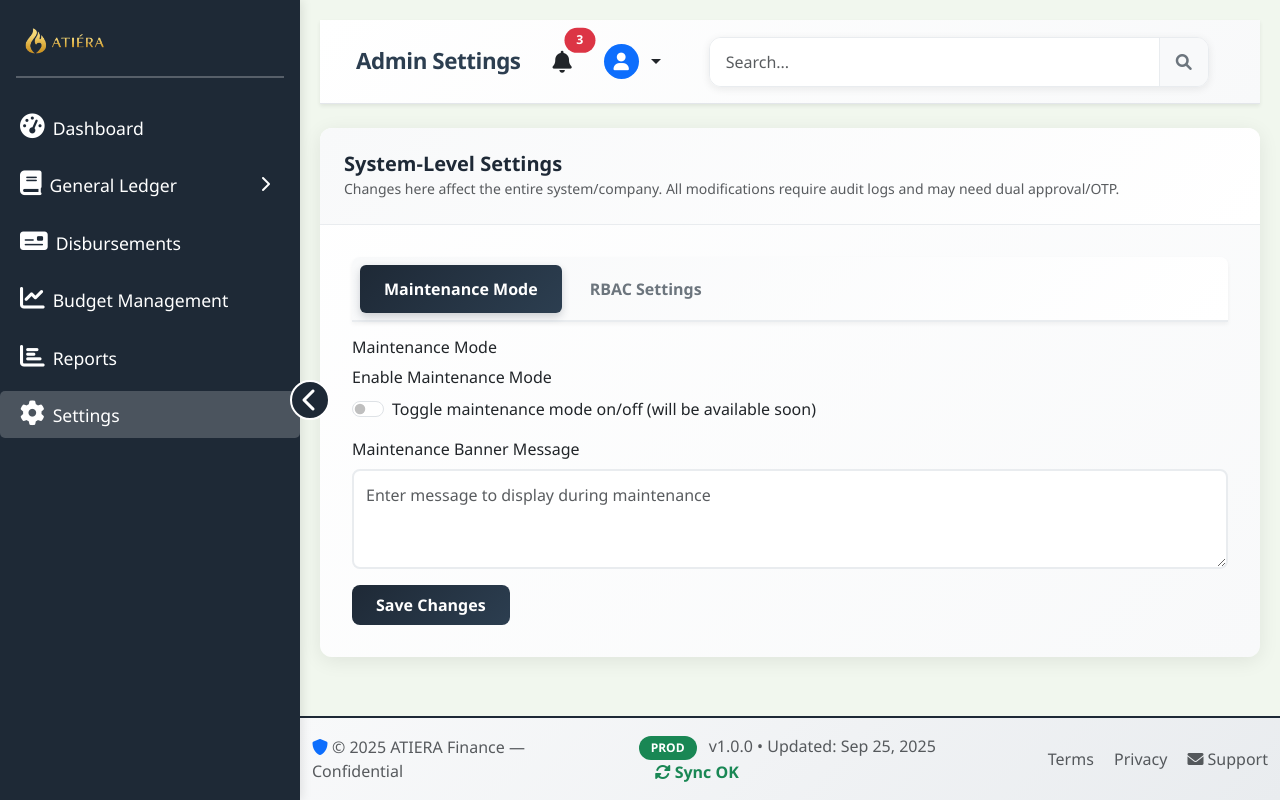
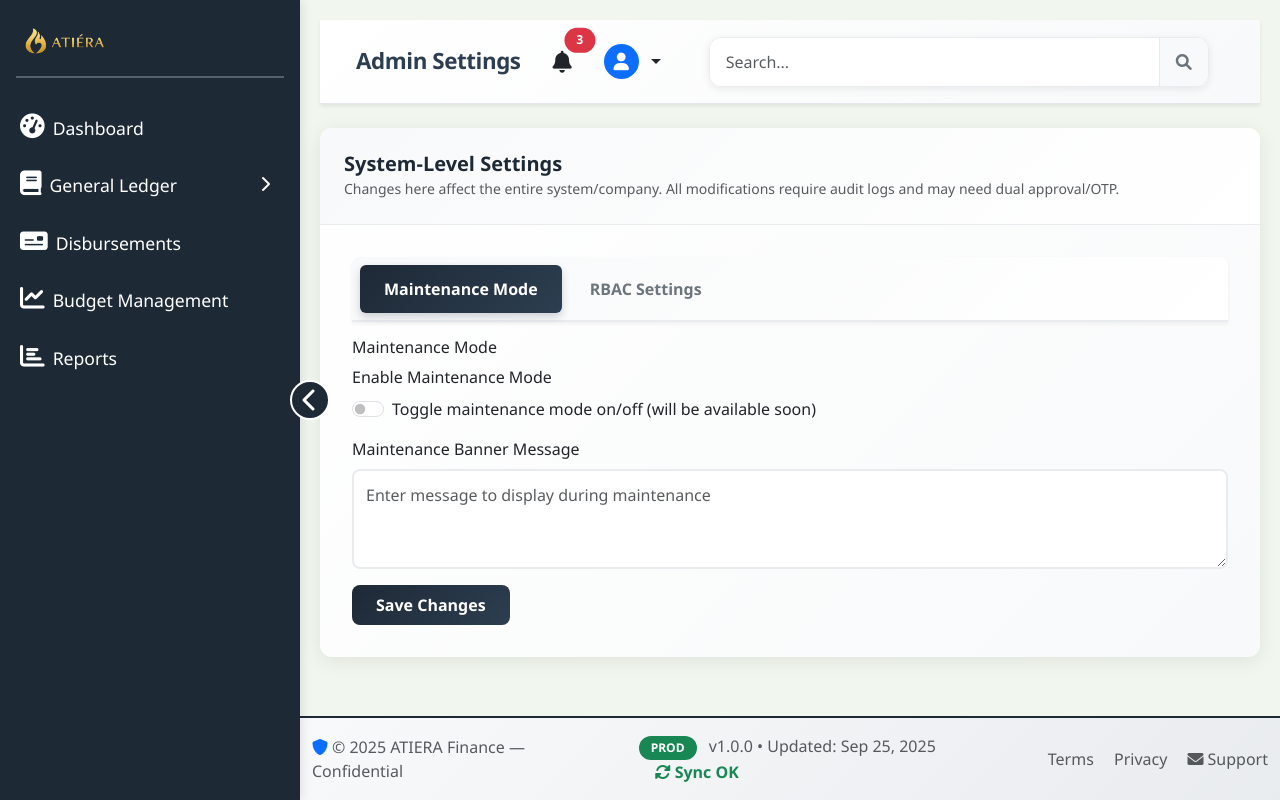
Before and after one commit to kapstong/integ-capstone, a PHP site: page /admin/settings.php in a window 1280 px wide. Run offline with PHP 8.4, Linux system fonts and the light colour scheme.

Commit message:
Remove duplicate Settings button from admin/settings.php sidebar
- Removed redundant Settings navigation link since user is already on Settings page
- Settings option is still available in the admin dropdown menu
- Maintains clean navigation without duplicate menu items

```diff
--- a/admin/settings.php
+++ b/admin/settings.php
@@ -617,9 +617,6 @@ session_start();
             <a class="nav-link" href="reports.php">
                 <i class="fas fa-chart-bar me-2"></i><span>Reports</span>
             </a>
-            <a class="nav-link active" href="settings.php">
-                <i class="fas fa-cog me-2"></i><span>Settings</span>
-            </a>
         </nav>
     </div>
     <div class="sidebar-toggle" onclick="toggleSidebarDesktop()">
```
